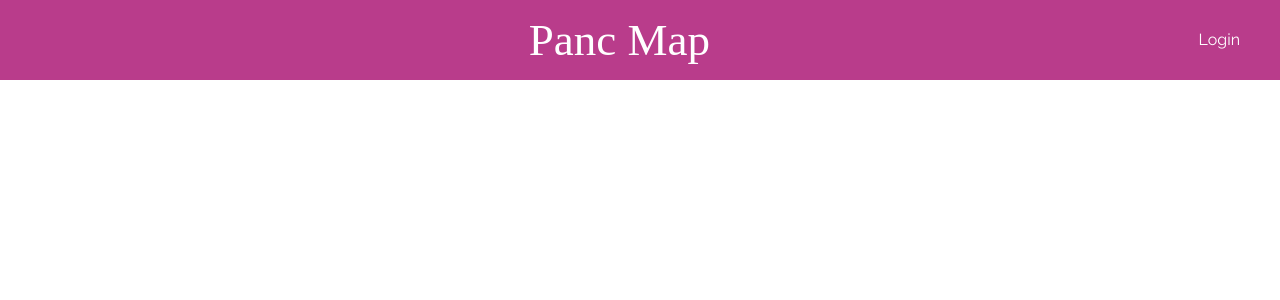
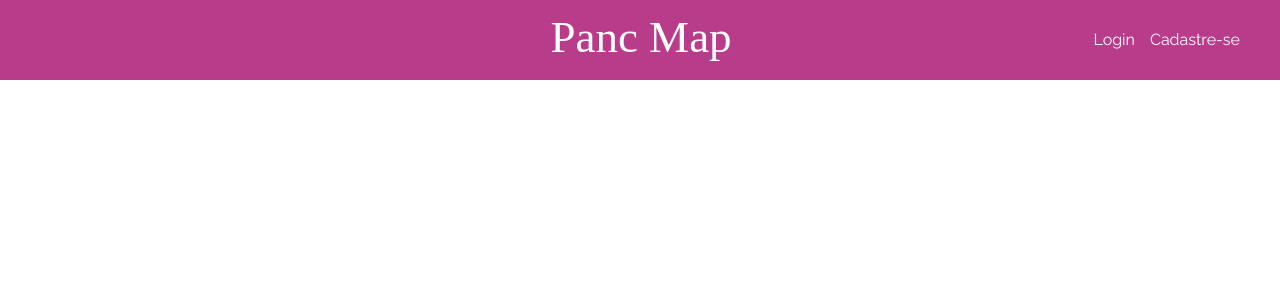
Before and after one commit to gadi29/pancmap-front, a React (Create React App) app: page / in a window 1280 px wide. Before the commit this address had no page. Shown: the top 300 px of the page. Built offline with nearby package versions, Linux system fonts and the light colour scheme; a web font is replaced by a local one.

Commit message:
feat: header adjusts

```diff
--- a/src/components/App.js
+++ b/src/components/App.js
@@ -25,6 +25,8 @@ function App() {
 
   if (userStorage !== null) {
     userStorage = JSON.parse(userStorage);
+  } else {
+    userStorage = { name: "Visitante", superuser: false };
   }
 
   const [user, setUser] = useState(userStorage);
--- a/src/components/Header.js
+++ b/src/components/Header.js
@@ -1,12 +1,27 @@
+import { useContext } from "react";
+import { useNavigate } from "react-router-dom";
 import styled from "styled-components";
 
+import UserContext from "../contexts/UserContext";
+
 export default function Header() {
+  const { user } = useContext(UserContext);
+  const navigate = useNavigate();
+
   return (
     <Top>
+      <h1>Panc Map</h1>
       <div></div>
-      <h1>Panc Map</h1>
+
       <div>
-        <h2>Login</h2>
+        {user.name !== "Visitante" ? (
+          <></>
+        ) : (
+          <>
+            <h2 onClick={() => navigate("/login")}>Login</h2>
+            <h2 onClick={() => navigate("/signup")}>Cadastre-se</h2>
+          </>
+        )}
       </div>
     </Top>
   );
@@ -31,9 +46,17 @@ const Top = styled.div`
   h1 {
     font-size: 45px;
     font-family: "Rubik Dirt", cursive !important;
+    position: absolute;
+    top: 15px;
+    left: 43%;
   }
 
-  h2 {
-    cursor: pointer;
+  div {
+    display: flex;
+
+    h2 {
+      margin-left: 15px;
+      cursor: pointer;
+    }
   }
 `;
```
